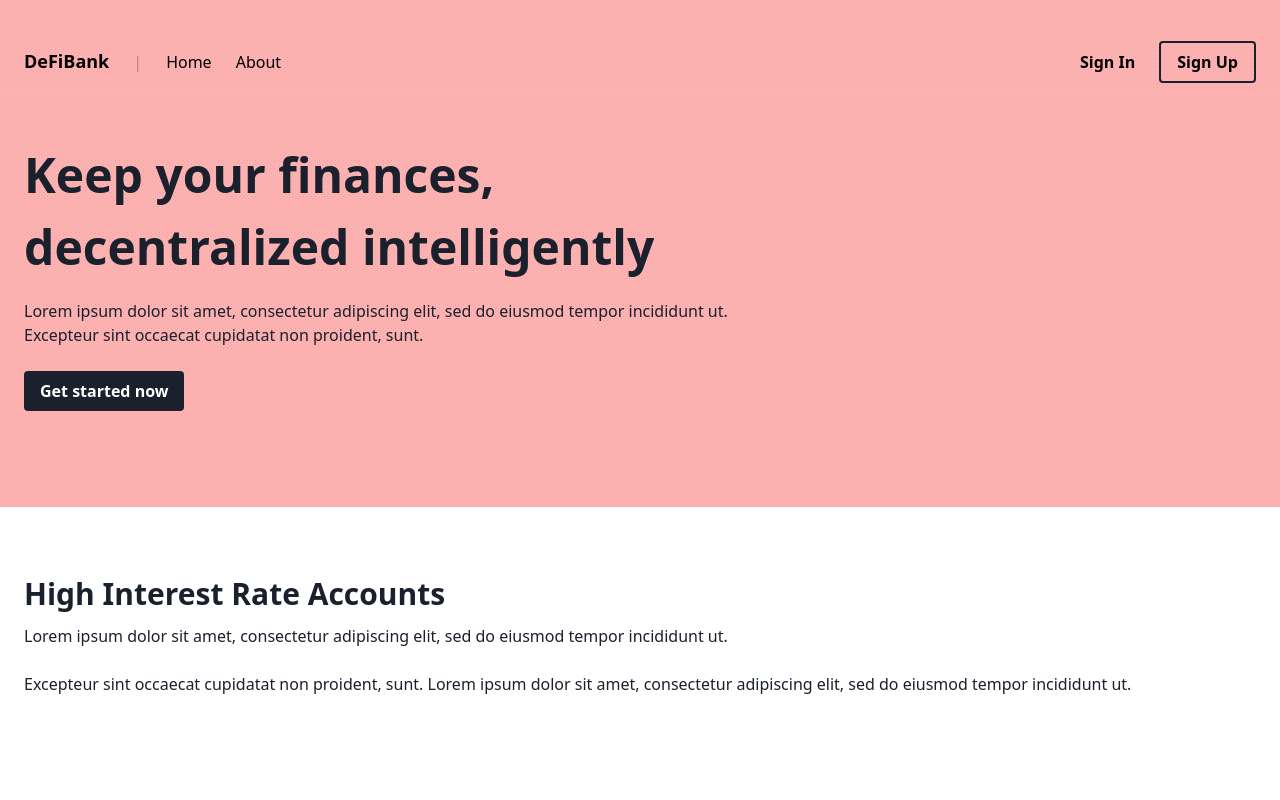
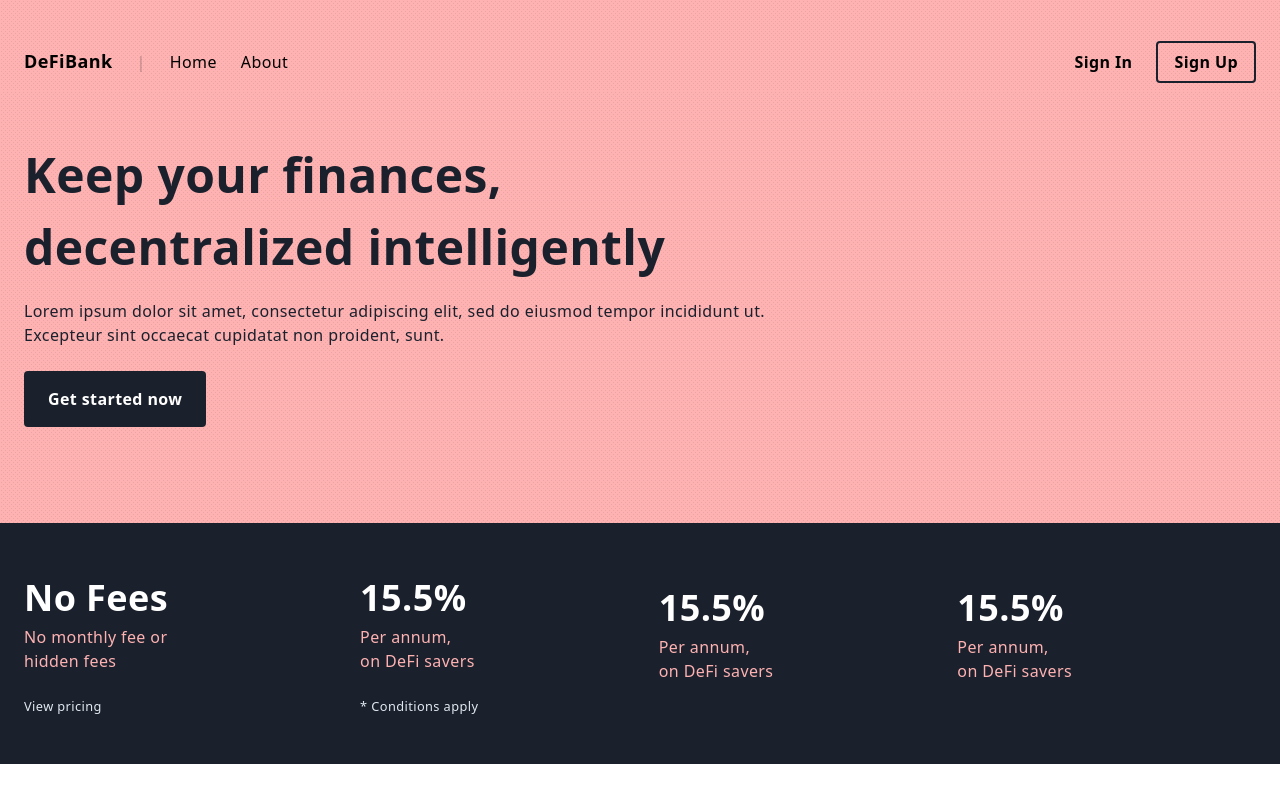
Before and after one commit to nhi-huynh/accenture-frontend, a Next.js app: page / in a window 1280 px wide. Shown: the top 800 px of the page. Built offline with nearby package versions, Linux system fonts and the light colour scheme.

Commit message:
small styling fixes

```diff
--- a/assets/css/index.css
+++ b/assets/css/index.css
@@ -25,7 +25,7 @@ body {
 }
 
 button {
-    @apply outline-none appearance-none !important
+    @apply outline-none appearance-none tracking-wide !important
 }
 
 input, textarea, select {
--- a/components/Layout.js
+++ b/components/Layout.js
@@ -29,7 +29,7 @@ const Layout = ({ children, title, hideNav }) => (
         <Nav currentTitle={title}/>
     }
 
-    <div className='font-sans text-gray-900'>
+    <div className='font-sans text-gray-900 tracking-wide'>
     	{children}
     </div>
 
@@ -44,7 +44,7 @@ const Layout = ({ children, title, hideNav }) => (
 
 
 const Footer = () =>
-  <footer className="bg-gray-900 text-gray-500 border-t border-gray-800 font-sans">
+  <footer className="bg-gray-900 text-gray-500 border-t border-gray-800 font-sans font-medium tracking-wide">
     <div className="mx-auto container px-4 py-12">
       <div className="px-3 flex items-center">
         <div className="flex-grow text-sm">
--- a/components/nav.js
+++ b/components/nav.js
@@ -16,7 +16,7 @@ import Link from 'next/link'
 class Nav extends React.Component {
   render () {
     return (
-      <div className="bg-red-300 header-background">
+      <div className="bg-red-300 header-background tracking-wide">
         <nav className="container pt-12 sm:pt-18 pb-4 sm:pb-18 px-6 mx-auto flex">
           <ul className="flex list-none items-center w-full">
             <li className="pr-6"><a className="font-bold text-lg">DeFiBank</a></li>
--- a/pages/index.js
+++ b/pages/index.js
@@ -5,6 +5,7 @@ import Layout from '../components/Layout'
 const Home = () => (
   <Layout title="Home">
     <Introduction/>
+    <Asd/>
     <First/>
     <div className="bg-blue-300">
       <div className="container pt-8 sm:pt-16 pb-10 sm:pb-24 px-6 mx-auto">
@@ -30,13 +31,46 @@ const Introduction = () =>
             <p>Lorem ipsum dolor sit amet, consectetur adipiscing elit, sed do eiusmod tempor incididunt ut.</p>
             <p>Excepteur sint occaecat cupidatat non proident, sunt.</p>
             <br/>
-            <button className="bg-gray-900 text-white font-bold py-2 px-4 rounded">Get started now</button>
+            <button className="bg-gray-900 text-white font-bold py-4 px-6 rounded">Get started now</button>
           </header>
         </div>
         <div className="hidden lg:block feature-image ml-auto"></div>
       </div>
     </div>
     </>
+
+/* Splitter Component */
+const Asd = () =>
+  <div className="bg-gray-900 text-white font-sans">
+    <div className="mx-auto container px-4 py-6">
+      <div className="py-6 px-2 grid gc-4 items-center">
+        <div className="flex flex-col">
+          <span className="mr-5 font-bold text-4xl">No Fees</span>
+          <p className="text-red-300">No monthly fee or
+            <br/>hidden fees
+          </p>
+          <br/>
+          <small className="text-gray-300">View pricing</small>
+        </div>
+        <div className="flex flex-col">
+          <span className="mr-5 font-bold text-4xl">15.5%</span>
+          <p className="text-red-300">Per annum,<br/> on DeFi savers</p>
+          <br/>
+          <small className="text-gray-300">* Conditions apply</small>
+        </div>
+        <div className="flex flex-col">
+          <span className="mr-5 font-bold text-4xl">15.5%</span>
+          <p className="text-red-300">Per annum,<br/> on DeFi savers</p>
+          <br/>
+        </div>
+        <div className="flex flex-col">
+          <span className="mr-5 font-bold text-4xl">15.5%</span>
+          <p className="text-red-300">Per annum,<br/> on DeFi savers</p>
+          <br/>
+        </div>
+      </div>
+    </div>
+  </div>
 
 const First = () =>
   <div className="container pt-8 sm:pt-16 pb-10 sm:pb-24 px-6 mx-auto">
```
